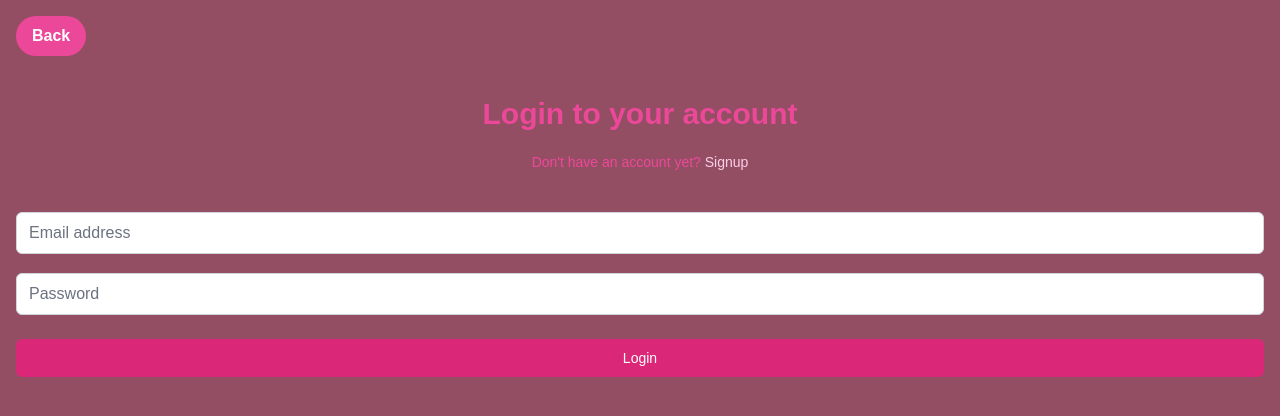
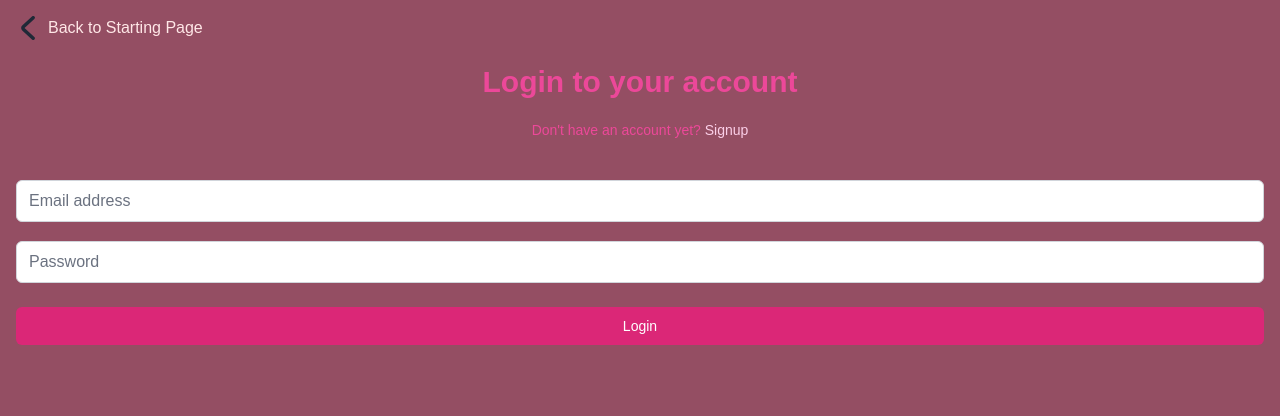
Before and after one commit to tirzagabriella/ToDoList_Assignment2, a React (Vite) app: page /login in a window 1280 px wide. Shown: the top 416 px of the page. Built offline with nearby package versions, Linux system fonts and the light colour scheme.

Commit message:
changed back button style

```diff
--- a/src/pages/login/Login.jsx
+++ b/src/pages/login/Login.jsx
@@ -7,14 +7,27 @@ export default function LoginPage() {
   const navtoSplash = () => {
     navigate("/");
   };
+
   return (
     <>
-      <button
-        className="bg-pink-500 hover:bg-blue-700 text-white font-bold py-2 px-4 rounded-full m-4"
-        onClick={navtoSplash}
-      >
-        Back
-      </button>
+      <div className="flex flex-row cursor-pointer m-4" onClick={navtoSplash}>
+        <svg
+          class="w-6 h-6 text-gray-800 dark:text-white"
+          aria-hidden="true"
+          xmlns="http://www.w3.org/2000/svg"
+          fill="none"
+          viewBox="0 0 8 14"
+        >
+          <path
+            stroke="currentColor"
+            stroke-linecap="round"
+            stroke-linejoin="round"
+            stroke-width="2"
+            d="M7 1 1.3 6.326a.91.91 0 0 0 0 1.348L7 13"
+          />
+        </svg>
+        <span className="mx-2">Back to Starting Page</span>
+      </div>
       <Header
         heading="Login to your account"
         paragraph="Don't have an account yet? "
```
